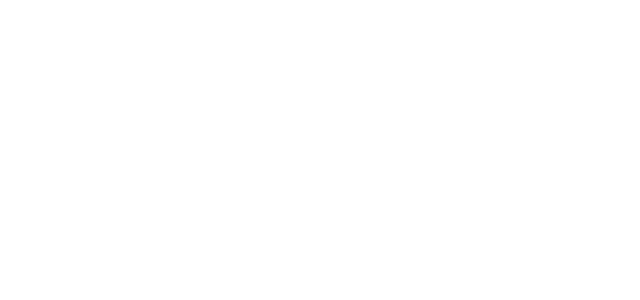
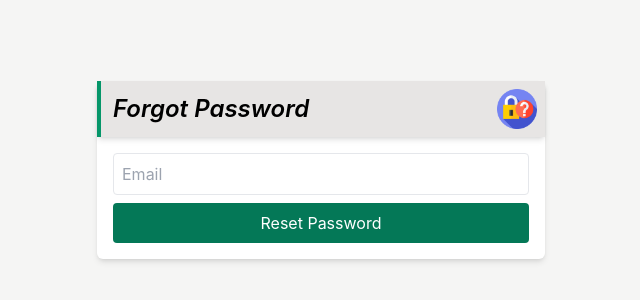
Before and after one commit to SomyaBhatnagar19/ExpenseTrackerWebsite, a React (Create React App) app: page /ForgotPassword in a window 1280 px wide. Before the commit this address had no page. Shown: the part 230-530 px from the top of the page, without its empty margins (319-959 px from the left). Built offline with nearby package versions, Linux system fonts and the light colour scheme.

Commit message:
Adding a new component called ForgotPassword and calling it in login andsending change password link to the email mentioned by user.

```diff
--- a/src/App.js
+++ b/src/App.js
@@ -4,6 +4,7 @@
 import Welcome from "./components/Welcome";
 import Profile from "./components/Profile";
 import UserDetails from "./components/UserDetails";
+import ForgotPassword from "./components/ForgotPassword";
 
 const App = () => {
   return (
@@ -15,6 +16,7 @@
         <Route path="/LogIn" element={<SignUp />} />
         <Route path="/Profile" element={<Profile />} />
         <Route path="/UserDetails" element={<UserDetails />} />
+        <Route path="/ForgotPassword" element={<ForgotPassword />} />
       </Routes>
     </Router>
   );
--- /dev/null
+++ b/src/components/ForgotPassword.js
@@ -0,0 +1,114 @@
+import React, { useState } from "react";
+import { useNavigate } from "react-router-dom";
+
+//icon
+import forgotPasswordIcon from "./assets/forgot-password.png";
+
+const ForgotPassword = () => {
+  const [email, setEmail] = useState("");
+  const [loading, setLoading] = useState(false);
+  const [error, setError] = useState("");
+  const [successMessage, setSuccessMessage] = useState("");
+  const navigate = useNavigate();
+
+  const handlePasswordReset = async () => {
+    if (!email) {   //if user didnt enter the email show error
+      setError("Please Enter a Valid Email.");
+      return;
+    }
+
+    setLoading(true);
+
+    try {
+      const response = await fetch(
+        `https://identitytoolkit.googleapis.com/v1/accounts:sendOobCode?key=AIzaSyCA54c2FvusfrWM1tu6REcI_H-OVsXTm84`,
+        {
+          method: "POST",
+          headers: {
+            "Content-Type": "application/json",
+          },
+          body: JSON.stringify({
+            requestType: "PASSWORD_RESET",
+            email,
+          }),
+        }
+      );
+
+      if (response.ok) {
+        setSuccessMessage("Password reset link has been sent to your email.");
+      } else {
+        const data = await response.json();
+        setError(data.error.message);
+      }
+    } catch (err) {
+      setError("An error occurred.");
+    } finally {
+      setLoading(false);
+    }
+  };
+
+  return (
+    <div className="min-h-screen flex items-center justify-center p-4 bg-stone-100">
+      <div className="max-w-md w-full bg-white rounded-md shadow-md">
+        <div className="border-l-4 border-emerald-600 bg-stone-200 flex items-center justify-between p-2 shadow-md">
+          <h2 className="text-2xl font-semibold italic ml-1">
+            Forgot Password
+          </h2>
+          <img
+            src={forgotPasswordIcon}
+            alt="forgot-password-icon"
+            className="w-10 h-10"
+          />
+        </div>
+
+        <div className="p-4">
+          <input
+            type="email"
+            className="w-full p-2 rounded border mb-2"
+            placeholder="Email"
+            value={email}
+            onChange={(e) => setEmail(e.target.value)}
+          />
+          {loading && (
+            <div className="flex justify-center my-4 space-x-2">
+              <div className="w-5 h-5 bg-emerald-500 rounded-full animate-bounce"></div>
+              <div className="w-5 h-5 bg-blue-500 rounded-full animate-bounce"></div>
+              <div className="w-5 h-5 bg-purple-500 rounded-full animate-bounce"></div>
+              <div className="w-5 h-5 bg-yellow-500 rounded-full animate-bounce"></div>
+            </div>
+          )}
+          {successMessage && (
+            <div className="text-green-500 text-center italic my-4">
+              {successMessage}
+            </div>
+          )}
+          {error && (
+            <div className="text-red-600 text-center italic my-4">{error}</div>
+          )}
+          {successMessage && (
+            <p className="text-center">
+              Please check your email for the password reset link.
+              <br />
+              <hr className="border border-emerald-500 my-2"></hr>
+              After resetting your password, you can{" "}
+              <a href="/login" className="text-blue-500 hover:underline">
+                login here
+              </a>
+              .
+            </p>
+          )}
+          {!loading && !successMessage && (
+            <button
+              onClick={handlePasswordReset}
+              className="bg-emerald-700 text-white p-2 rounded w-full hover:bg-emerald-600"
+            >
+              Reset Password
+            </button>
+          )}
+        </div>
+      </div>
+    </div>
+  );
+};
+
+export default ForgotPassword;
--- a/src/components/SignUp.js
+++ b/src/components/SignUp.js
@@ -3,6 +3,7 @@
 
 //image
 import signupIcon from './assets/signup.png';
+import ForgotPassword from "./ForgotPassword";
 
 //files
 
@@ -70,6 +71,10 @@
       }
     };
 
+    const ForgotPasswordHandler = () => {
+      navigate('/ForgotPassword');
+    }
+
     return (
       <div className="flex h-screen">
         <div className="flex-1 flex items-center justify-center bg-stone-200">
@@ -118,6 +123,8 @@
               >
                 {isLogin ? 'Sign Up' : 'Log In'}
               </span>
+              <br/>
+              <button className="mt-1 cursor-pointer text-blue-500" onClick={ForgotPasswordHandler}>Forgot Password?</button>
             </p>
           </div>
         </div>
```
Also changed, not shown: src/components/assets/forgot-password.png (added).
